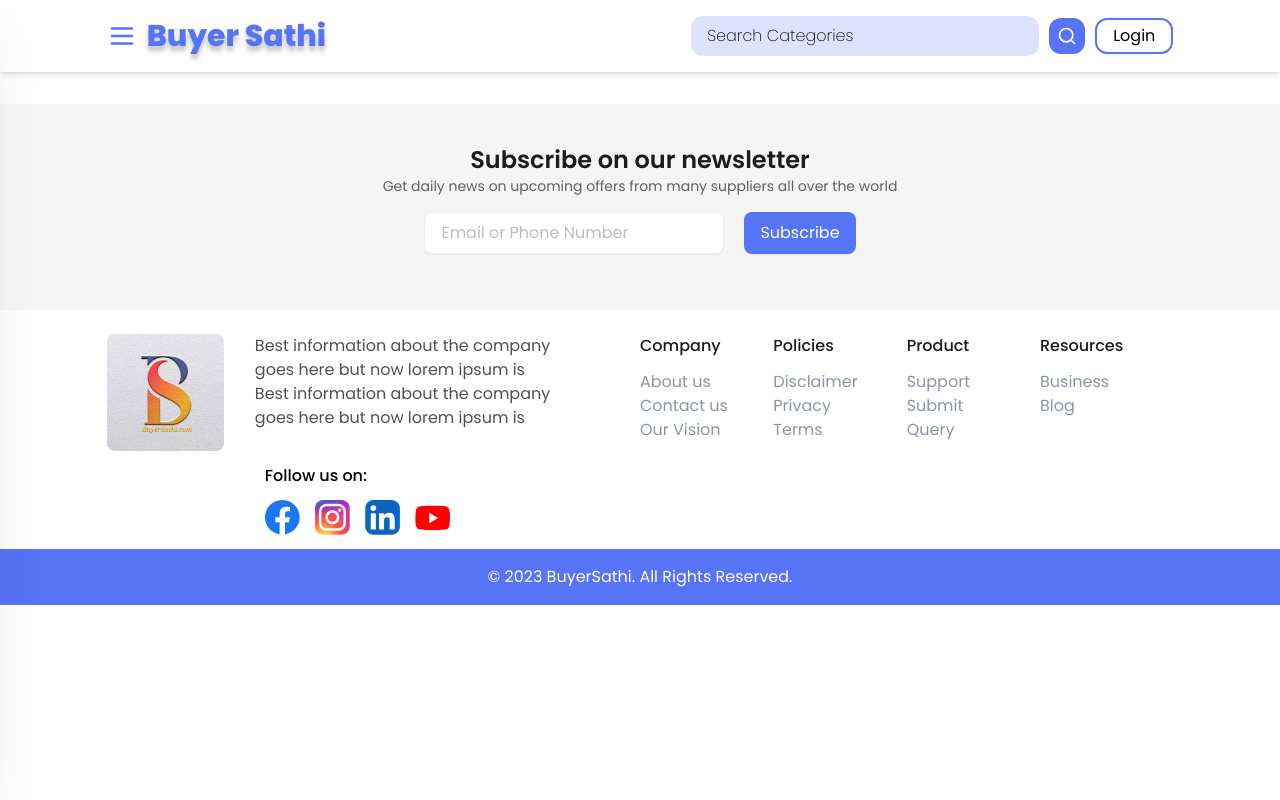
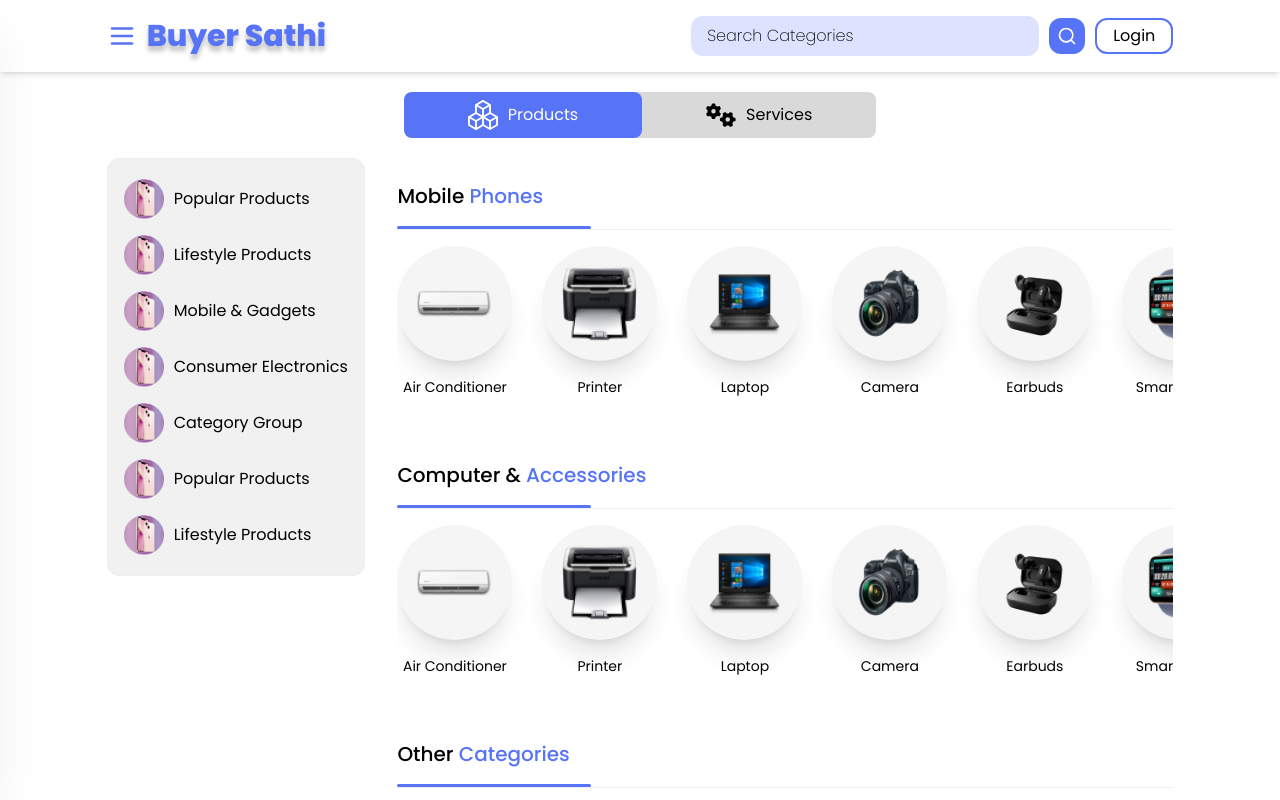
Before and after one commit to Hibbanur-Rahman/buyer-saathi, a React (Vite) app: page /product-category in a window 1280 px wide. Shown: the top 800 px of the page. Built offline with nearby package versions, Linux system fonts and the light colour scheme.

Commit message:
adding the product category ui

```diff
--- a/src/App.jsx
+++ b/src/App.jsx
@@ -4,8 +4,8 @@ import Home from "./views/home";
 import Navbar from "./components/navbar";
 import Footer from "./components/footer";
 import './assets/styles/main.scss'
+import ProductCategory from "./views/productCategories";
 function App() {
-  const [count, setCount] = useState(0);
 
   return (
     <div className="w-full flex flex-col overflow-hidden" style={{scrollbarWidth:'none'}}>
@@ -13,6 +13,7 @@ function App() {
       <div className="w-full flex justify-center">
         <Routes>
           <Route path="/" element={<Home />} />
+          <Route path="/product-category" element={<ProductCategory />} />
         </Routes>
       </div>
       <Footer />
--- a/src/components/navbar.jsx
+++ b/src/components/navbar.jsx
@@ -1,14 +1,12 @@
 import React, { useEffect, useState } from "react";
+import { useNavigate } from "react-router-dom";
 import { LuMenu } from "react-icons/lu";
 import { FiSearch } from "react-icons/fi";
-import {
-  Drawer,
-  Button,
-  Typography,
-  IconButton,
-} from "@material-tailwind/react";
+import { Drawer, IconButton } from "@material-tailwind/react";
+import { GoHomeFill } from "react-icons/go";
 
 const Navbar = () => {
+  const navigate = useNavigate();
   const [open, setOpen] = useState(false);
   const [isSticky, setIsSticky] = useState(false);
 
@@ -33,7 +31,7 @@ const Navbar = () => {
   return (
     <div
       className={`w-full flex md:px-0 px-3 shadow-md py-4 justify-center items-center transition-all duration-300 ${
-        isSticky ? "fixed top-0 left-0 bg-white z-50" : ""
+        isSticky ? "fixed top-0 left-0 bg-white z-50" : "z-50"
       }`}
     >
       <div className="md:w-10/12 w-full flex items-center justify-between">
@@ -65,10 +63,18 @@ const Navbar = () => {
       </div>
       <Drawer open={open} onClose={closeDrawer} className="p-4">
         <div className="mb-6 flex items-center justify-between">
-          <Typography variant="h5" color="blue-gray">
-            Material Tailwind
-          </Typography>
-          <IconButton variant="text" color="blue-gray" onClick={closeDrawer}>
+          <h1
+            className="text-2xl md:text-3xl font-extrabold text-primary "
+            style={{ textShadow: "0px 5.25px 5.25px rgba(0,0,0,0.25)" }}
+          >
+            Buyer Sathi
+          </h1>
+          <IconButton
+            variant="text"
+            color=""
+            className="text-primary"
+            onClick={closeDrawer}
+          >
             <svg
               xmlns="http://www.w3.org/2000/svg"
               fill="none"
@@ -85,15 +91,63 @@ const Navbar = () => {
             </svg>
           </IconButton>
         </div>
-        <Typography color="gray" className="mb-8 pr-4 font-normal">
-          Material Tailwind features multiple React and HTML components, all
-          written with Tailwind CSS classes and Material Design guidelines.
-        </Typography>
-        <div className="flex gap-2">
-          <Button size="sm" variant="outlined">
-            Documentation
-          </Button>
-          <Button size="sm">Get Started</Button>
+        <div className="w-full flex flex-col px-1">
+          <div
+            className="group flex gap-[20px] items-center my-1 px-1 py-1 rounded-lg hover:bg-blue-gray-50 cursor-pointer"
+            onClick={() => navigate("/")}
+          >
+            <GoHomeFill className="text-3xl text-primary " />
+            <p className="">Home</p>
+          </div>
+          <div
+            className="group flex gap-[20px] items-center my-1 px-1 py-1 rounded-lg bg-blue-gray-50 cursor-pointer"
+            onClick={() => navigate("/")}
+          >
+            <GoHomeFill className="text-3xl text-primary " />
+            <p className="">Trending</p>
+          </div>
+          <div
+            className="group flex gap-[20px] items-center my-1 px-1 py-1 rounded-lg hover:bg-blue-gray-50 cursor-pointer"
+            onClick={() => navigate("/")}
+          >
+            <GoHomeFill className="text-3xl text-primary " />
+            <p className="">Recommended Deals</p>
+          </div>
+          <div
+            className="group flex gap-[20px] items-center my-1 px-1 py-1 rounded-lg hover:bg-blue-gray-50 cursor-pointer"
+            onClick={() => navigate("/product-category")}
+          >
+            <GoHomeFill className="text-3xl text-primary " />
+            <p className="">Products Types</p>
+          </div>
+          <div
+            className="group flex gap-[20px] items-center my-1 px-1 py-1 rounded-lg hover:bg-blue-gray-50 cursor-pointer"
+            onClick={() => navigate("/product-category")}
+          >
+            <GoHomeFill className="text-3xl text-primary " />
+            <p className="">Service Types</p>
+          </div>
+          <div
+            className="group flex gap-[20px] items-center my-1 px-1 py-1 rounded-lg hover:bg-blue-gray-50 cursor-pointer"
+            onClick={() => navigate("/")}
+          >
+            <GoHomeFill className="text-3xl text-primary " />
+            <p className="">Menu Item 6</p>
+          </div>
+          <div
+            className="group flex gap-[20px] items-center my-1 px-1 py-1 rounded-lg hover:bg-blue-gray-50 cursor-pointer"
+            onClick={() => navigate("/")}
+          >
+            <GoHomeFill className="text-3xl text-primary " />
+            <p className="">Menu Item 7</p>
+          </div>
+          <div
+            className="group flex gap-[20px] items-center my-1 px-1 py-1 rounded-lg hover:bg-blue-gray-50 cursor-pointer"
+            onClick={() => navigate("/")}
+          >
+            <GoHomeFill className="text-3xl text-primary " />
+            <p className="">Menu Item x</p>
+          </div>
         </div>
       </Drawer>
     </div>
--- /dev/null
+++ b/src/views/productCategories.jsx
@@ -0,0 +1,200 @@
+import { useState } from "react";
+
+import ProductItem from "../components/ProductItem";
+import { BsBoxes } from "react-icons/bs";
+import { FaGears } from "react-icons/fa6";
+import productCategorySidebarImg from "../assets/images/product-category-sidebar-img.png";
+
+// Product images
+import productItemImg1 from "../assets/images/product-img-1.png";
+import productItemImg2 from "../assets/images/product-img-2.png";
+import productItemImg3 from "../assets/images/product-img-3.png";
+import productItemImg4 from "../assets/images/product-img-4.png";
+import productItemImg5 from "../assets/images/product-img-5.png";
+import productItemImg6 from "../assets/images/product-img-6.png";
+import productItemImg7 from "../assets/images/product-img-7.png";
+
+// Sidebar Item Component
+const SidebarItem = ({ title }) => (
+  <div className="w-full flex items-center py-2 px-4 gap-[10px] hover:bg-[#F07B3F] cursor-pointer">
+    <img
+      src={productCategorySidebarImg}
+      alt={title}
+      className="w-[40px] h-[40px]"
+    />
+    <p className="text-base">{title}</p>
+  </div>
+);
+
+// Category Section Component
+const CategorySection = ({ sectionTitle, highlight, products }) => (
+  <div className="w-full flex flex-col my-6  md:px-0 px-4">
+    <div className="w-full flex justify-between">
+      <p className="text-xl font-medium text-black">
+        {sectionTitle} <span className="text-primary">{highlight}</span>
+      </p>
+    </div>
+    <div className="flex w-full border-b-[1px] mt-4">
+      <div className="h-[3px] w-3/12 bg-primary rounded-md"></div>
+    </div>
+    <div
+      className="flex md:flex-nowrap flex-wrap md:gap-[30px] gap-[10px] my-4 justify-between overflow-x-scroll"
+      style={{ scrollbarWidth: "none" }}
+    >
+      {products.map((product, index) => (
+        <ProductItem
+          key={index}
+          images={product.img}
+          productName={product.name}
+        />
+      ))}
+    </div>
+  </div>
+);
+
+// Main Product Category Component
+const ProductCategory = () => {
+  const [isProductCategoryShow, setIsProductCategoryShow] = useState(true);
+  const categories = [
+    "Popular Products",
+    "Lifestyle Products",
+    "Mobile & Gadgets",
+    "Consumer Electronics",
+    "Category Group",
+    "Popular Products",
+    "Lifestyle Products",
+  ];
+  const services = [
+    "House clean",
+    "welding",
+    "Electrician",
+    "Consumer Electronics",
+    "Category Group",
+    "Popular Products",
+    "Lifestyle Products",
+  ];
+
+  // Products for each category section
+  const products = [
+    { img: productItemImg1, name: "Air Conditioner" },
+    { img: productItemImg2, name: "Printer" },
+    { img: productItemImg3, name: "Laptop" },
+    { img: productItemImg4, name: "Camera" },
+    { img: productItemImg5, name: "Earbuds" },
+    { img: productItemImg6, name: "SmartWatch" },
+    { img: productItemImg7, name: "Mobile" },
+  ];
+
+  return (
+    <div className="w-10/12 flex flex-col items-center">
+      <div className="w-min mt-5 flex items-center justify-center rounded-lg bg-[#D9D9D9]">
+        <div
+          className={`${
+            isProductCategoryShow ? "bg-primary rounded-lg" : ""
+          }  px-16 py-2 cursor-pointer gap-[10px] flex items-center justify-center`}
+          onClick={() => setIsProductCategoryShow(true)}
+        >
+          <BsBoxes
+            className={` ${
+              isProductCategoryShow ? "text-white" : "text-black"
+            }  text-3xl `}
+          />
+          <p
+            className={` ${
+              isProductCategoryShow ? "text-white" : "text-black"
+            }  `}
+          >
+            Products
+          </p>
+        </div>
+        <div
+          className={`${
+            isProductCategoryShow ? "" : "bg-primary rounded-lg"
+          } px-16 py-2 cursor-pointer gap-[10px] flex items-center justify-center`}
+          onClick={() => setIsProductCategoryShow(false)}
+        >
+          <FaGears
+            className={` ${
+              isProductCategoryShow ? "text-black" : "text-white"
+            }  text-3xl `}
+          />
+          <p
+            className={` ${
+              isProductCategoryShow ? "text-black" : "text-white"
+            }  `}
+          >
+            Services
+          </p>
+        </div>
+      </div>
+
+      <div className="w-full flex gap-[2rem] mt-5">
+        {isProductCategoryShow ? (
+          <>
+            {/** Sidebar for categories */}
+            <div className="w-3/12 flex h-max flex-col rounded-xl bg-[#F1F1F1] border py-3">
+              {categories.map((category, index) => (
+                <SidebarItem key={index} title={category} />
+              ))}
+            </div>
+
+            {/** Items listing for the category products */}
+            <div
+              className="w-9/12 flex flex-col overflow-x-scroll h-[90vh] overflow-y-scroll"
+              style={{ scrollbarWidth: "none" }}
+            >
+              <CategorySection
+                sectionTitle="Mobile"
+                highlight="Phones"
+                products={products}
+              />
+              <CategorySection
+                sectionTitle="Computer &"
+                highlight="Accessories"
+                products={products}
+              />
+              <CategorySection
+                sectionTitle="Other"
+                highlight="Categories"
+                products={products}
+              />
+            </div>
+          </>
+        ) : (
+            <>
+            {/** Sidebar for categories */}
+            <div className="w-3/12 flex h-max flex-col rounded-xl bg-[#F1F1F1] border py-3">
+              {services.map((category, index) => (
+                <SidebarItem key={index} title={category} />
+              ))}
+            </div>
+
+            {/** Items listing for the category products */}
+            <div
+              className="w-9/12 flex flex-col overflow-x-scroll h-[90vh] overflow-y-scroll"
+              style={{ scrollbarWidth: "none" }}
+            >
+              <CategorySection
+                sectionTitle="House"
+                highlight="Clean"
+                products={products}
+              />
+              <CategorySection
+                sectionTitle="Welding"
+                highlight="Machines"
+                products={products}
+              />
+              <CategorySection
+                sectionTitle="Other"
+                highlight="Services"
+                products={products}
+              />
+            </div>
+          </>
+        )}
+      </div>
+    </div>
+  );
+};
+
+export default ProductCategory;
```
Also changed, not shown: src/assets/images/product-category-sidebar-img.png (added).
